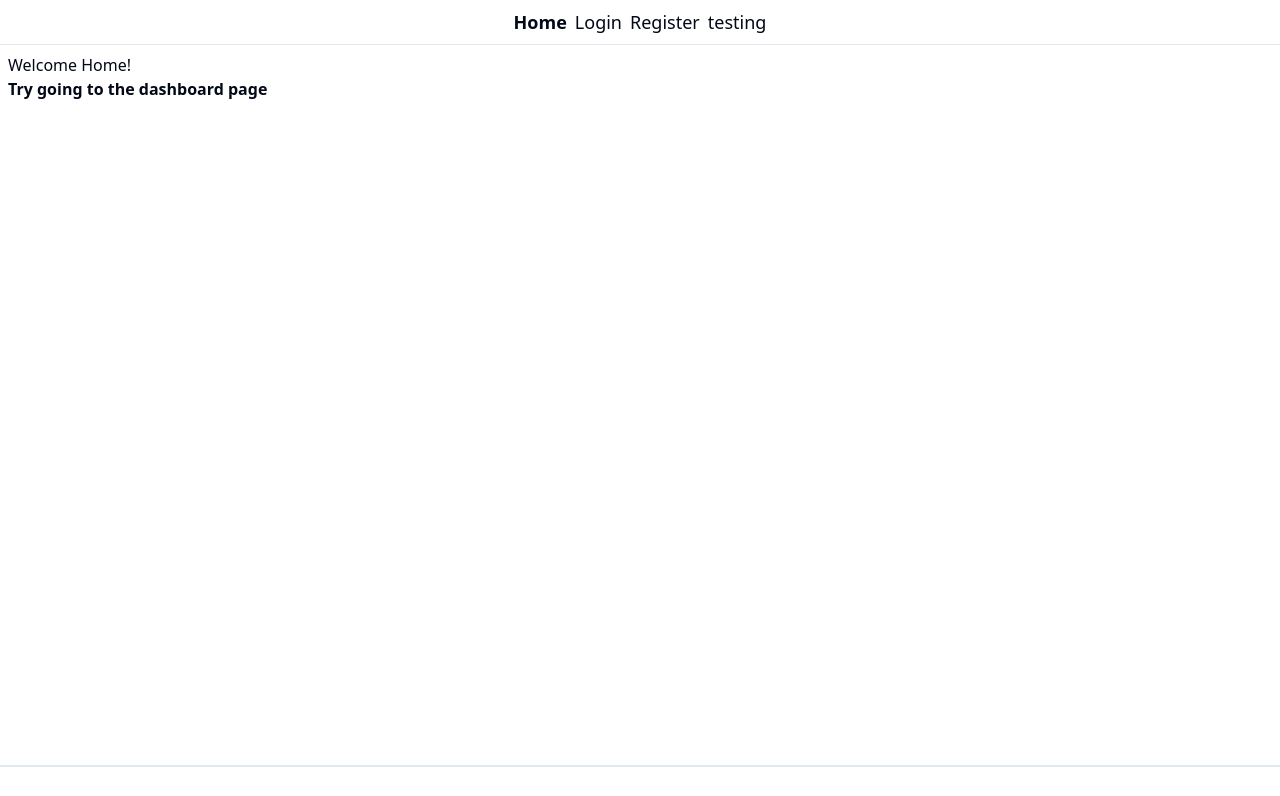
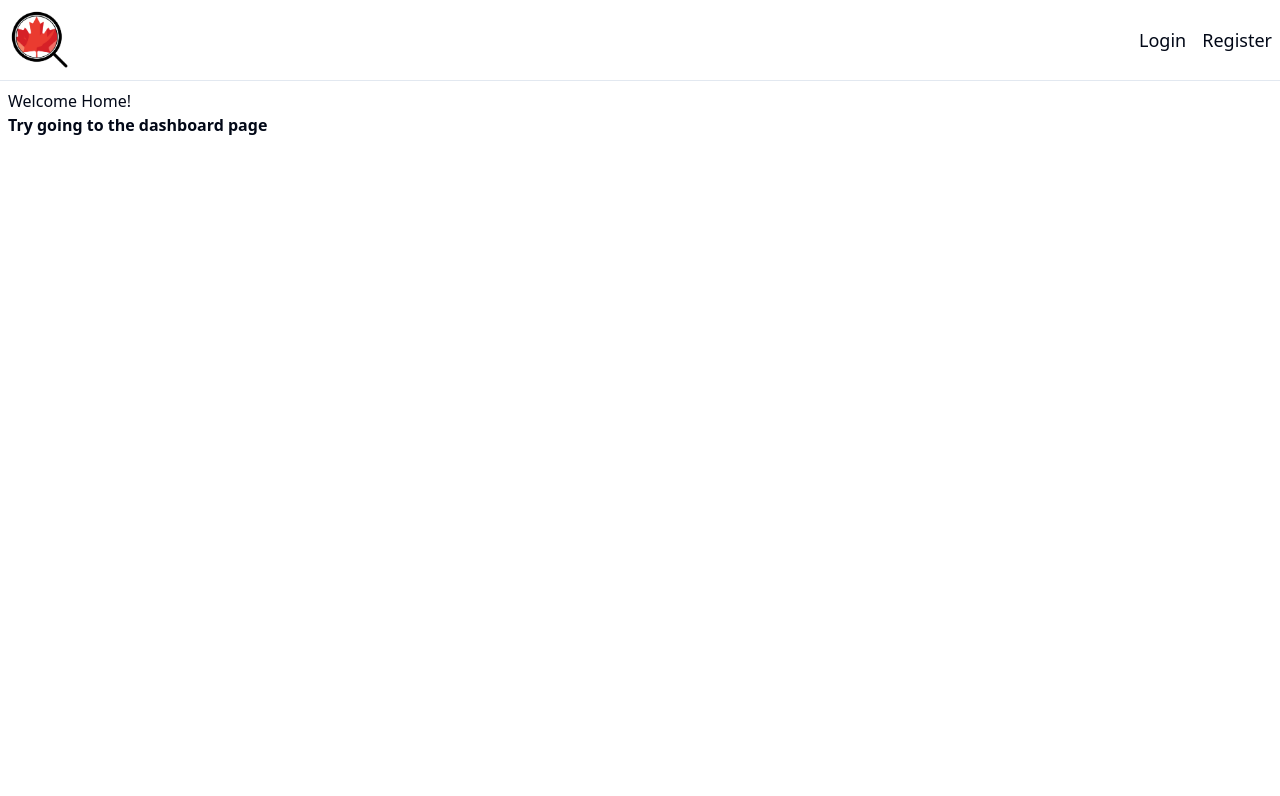
Before and after one commit to Group-6-CPS831-CP8202/app, a React (Vite) app in the folder frontend/: page / in a window 1280 px wide. Shown: the top 796 px of the page. Built offline with nearby package versions, Linux system fonts and the light colour scheme.

Commit message:
feat(frontend): navbar with correct auth

```diff
--- a/frontend/src/auth.tsx
+++ b/frontend/src/auth.tsx
@@ -15,6 +15,18 @@ export function AuthProvider({ children }: { children: React.ReactNode }) {
 	const isAuthenticated = !!user; // converts user to boolean
 	const BASE_URL = import.meta.env.VITE_BACKEND_URL;
 
+	React.useEffect(() => {
+		// check for existing login state on app initialization
+		try {
+			const storedUser = localStorage.getItem("user");
+			if (storedUser) {
+				setUser(storedUser);
+			}
+		} catch (error) {
+			console.error("Failed to retrieve user from local storage:", error);
+		}
+	}, []);
+
 	// login function
 	const login = async (username: string, password: string) => {
 		const response = await fetch(`${BASE_URL}/login`, {
@@ -28,6 +40,7 @@ export function AuthProvider({ children }: { children: React.ReactNode }) {
 
 		if (response.ok) {
 			setUser(username);
+			localStorage.setItem("user", username);
 		} else {
 			const data = await response.json();
 			throw new Error(data.message || "Failed to login");
@@ -43,6 +56,7 @@ export function AuthProvider({ children }: { children: React.ReactNode }) {
 
 		if (response.ok) {
 			setUser(null);
+			localStorage.removeItem("user");
 		} else {
 			throw new Error("Failed to logout");
 		}
--- a/frontend/src/routes/__root.tsx
+++ b/frontend/src/routes/__root.tsx
@@ -2,11 +2,12 @@ import {
 	Link,
 	Outlet,
 	createRootRouteWithContext,
+	useNavigate,
 } from "@tanstack/react-router";
 import { TanStackRouterDevtools } from "@tanstack/router-devtools";
-
 import { useAuth, type AuthContext } from "../auth";
 import Footer from "@/components/ui/footer";
+import { Button } from "@/components/ui/button";
 
 interface MyRouterContext {
 	auth: AuthContext;
@@ -18,21 +19,35 @@ export const Route = createRootRouteWithContext<MyRouterContext>()({
 
 function RootComponent() {
 	const auth = useAuth();
+	const navigate = useNavigate({ from: "/logout" });
+
+	const handleLogout = async () => {
+		try {
+			await auth.logout();
+			navigate({ to: "/" });
+		} catch (error) {
+			console.error(error);
+		}
+	};
+
 	return (
 		<>
-			<div className="p-2 flex gap-2 text-lg text-center justify-center">
-				<Link
-					to="/"
-					activeProps={{ className: "font-bold" }}
-					activeOptions={{ exact: true }}
-				>
-					Home
+			<div className="flex justify-between items-center p-2">
+				<div className="flex items-center gap-4	text-lg">
+					<Link to="/" activeProps={{ className: "font-bold" }}>
+						<img src="/Icon.png" alt="logo icon" className="max-h-16" />
 					</Link>
-				{auth.isAuthenticated ? (
-					<>
+					{auth.isAuthenticated && (
 						<Link to={"/dashboard"} activeProps={{ className: "font-bold" }}>
 							Dashboard
 						</Link>
+					)}
+				</div>
+				<div className="flex gap-4 text-lg text-center">
+					{auth.isAuthenticated ? (
+						<>
+							<span className="flex items-center">Welcome, {auth.user}</span>
+							<Button onClick={handleLogout}>Logout</Button>
 						</>
 					) : (
 						<>
@@ -52,15 +67,12 @@ function RootComponent() {
 							</Link>
 						</>
 					)}
-				<Link to="/testing" activeProps={{ className: "font-bold" }}>
-					testing
-				</Link>
+				</div>
 			</div>
 			<hr />
 			<div style={{ minHeight: "80vh" }}>
 				<Outlet />
 			</div>
-			<TanStackRouterDevtools position="bottom-left" initialIsOpen={false} />
 			<Footer />
 		</>
 	);
--- a/frontend/src/routes/dashboard.tsx
+++ b/frontend/src/routes/dashboard.tsx
@@ -3,8 +3,18 @@ import { createFileRoute, redirect, useNavigate } from "@tanstack/react-router";
 import { useAuth } from "../auth";
 
 export const Route = createFileRoute("/dashboard")({
-	beforeLoad: ({ context, location }) => {
-		if (!context.auth.isAuthenticated) {
+	beforeLoad: ({ location }) => {
+		try {
+			const authenticated = !!localStorage.getItem("user");
+			if (!authenticated) {
+				throw redirect({
+					to: "/login",
+					search: {
+						redirect: location.href,
+					},
+				});
+			}
+		} catch (error) {
 			throw redirect({
 				to: "/login",
 				search: {
@@ -20,25 +30,11 @@ function DashboardComponent() {
 	const navigate = useNavigate({ from: "/dashboard" });
 	const auth = useAuth();
 
-	const handleLogout = () => {
-		auth.setUser(null);
-		navigate({ to: "/" });
-	};
-
 	return (
 		<div className="p-2">
 			<h3>Dashboard page</h3>
 			<p>Hi {auth.user}!</p>
 			<p>If you can see this, that means you are authenticated.</p>
-			<div className="mt-4">
-				<button
-					type="button"
-					onClick={handleLogout}
-					className="bg-slate-500 text-white py-2 px-4 rounded-md"
-				>
-					Logout
-				</button>
-			</div>
 		</div>
 	);
 }
```
Also changed, not shown: frontend/public/Icon.png (added), 1 other file (tests, documents, lock files or other folders). Lines whose indentation alone changed are shown as unchanged.
